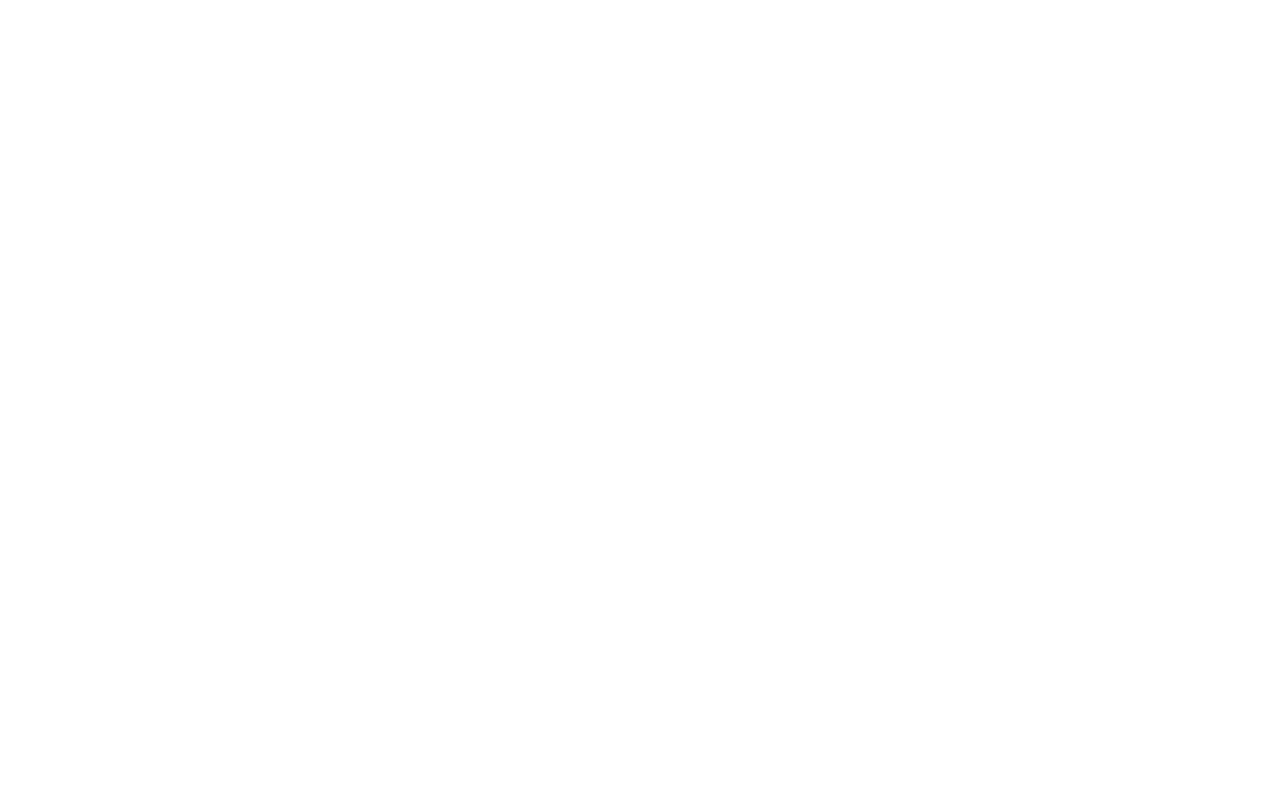
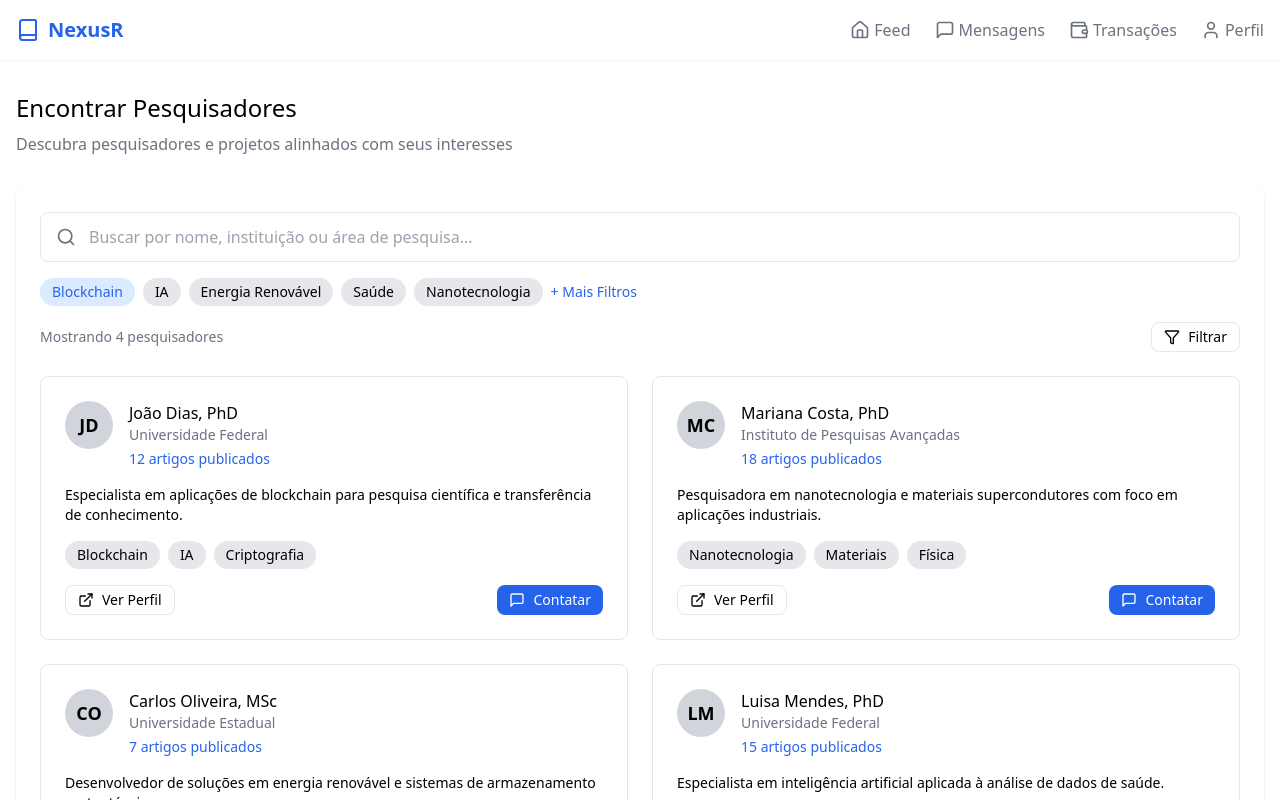
Before and after one commit to MarcoPeixot/ZeDaKombi, a React (Vite) app in the folder frontend/: page /research in a window 1280 px wide. Before the commit this address had no page. Shown: the top 800 px of the page. Built offline with nearby package versions, Linux system fonts and the light colour scheme.

Commit message:
feat: add research

```diff
--- a/frontend/src/components/ui/navbar.tsx
+++ b/frontend/src/components/ui/navbar.tsx
@@ -30,7 +30,7 @@
 
   const entrepreneurLinks = [
     { href: "/feed-empresarios", label: "Feed", icon: Home },
-    { href: "/researchers", label: "Pesquisadores", icon: Users },
+    { href: "/research", label: "Pesquisadores", icon: Users },
     { href: "/transactions", label: "Transações", icon: Wallet },
     { href: "/dashboard", label: "Dashboard", icon: BarChart },
     { href: "/profile", label: "Perfil", icon: User },
--- a/frontend/src/main.tsx
+++ b/frontend/src/main.tsx
@@ -10,6 +10,7 @@
 import CreatePostPage from "./pages/articles/create-post"
 import TransactionsPage from "./pages/transactions"
 import MessagesPage from "./pages/messages"
+import ResearchersPage from "./pages/research"
 
 ReactDOM.createRoot(document.getElementById("root")!).render(
   <React.StrictMode>
@@ -23,6 +24,7 @@
           <Route path="/transactions" element={<TransactionsPage/>}/>
           <Route path="/messages" element={<MessagesPage/>}/>
           <Route path="/feed-empresarios" element={<FeedEmpresarios/>}/>
+          <Route path="/research" element={<ResearchersPage/>}/>
         </Routes>
       </BrowserRouter>
     </UserProvider>
--- /dev/null
+++ b/frontend/src/pages/research.tsx
@@ -0,0 +1,125 @@
+import React from "react";
+import { Navbar } from "../components/ui/navbar";
+import { Filter, Search, MessageSquare, ExternalLink } from "lucide-react";
+
+const researchers = [
+  {
+    id: 1,
+    name: "João Dias, PhD",
+    institute: "Universidade Federal",
+    avatar: "JD",
+    bio: "Especialista em aplicações de blockchain para pesquisa científica e transferência de conhecimento.",
+    tags: ["Blockchain", "IA", "Criptografia"],
+    articles: 12,
+  },
+  {
+    id: 2,
+    name: "Mariana Costa, PhD",
+    institute: "Instituto de Pesquisas Avançadas",
+    avatar: "MC",
+    bio: "Pesquisadora em nanotecnologia e materiais supercondutores com foco em aplicações industriais.",
+    tags: ["Nanotecnologia", "Materiais", "Física"],
+    articles: 18,
+  },
+  {
+    id: 3,
+    name: "Carlos Oliveira, MSc",
+    institute: "Universidade Estadual",
+    avatar: "CO",
+    bio: "Desenvolvedor de soluções em energia renovável e sistemas de armazenamento sustentáveis.",
+    tags: ["Energia", "Sustentabilidade", "Baterias"],
+    articles: 7,
+  },
+  {
+    id: 4,
+    name: "Luisa Mendes, PhD",
+    institute: "Universidade Federal",
+    avatar: "LM",
+    bio: "Especialista em inteligência artificial aplicada à análise de dados de saúde.",
+    tags: ["IA", "Saúde", "Análise de Dados"],
+    articles: 15,
+  },
+];
+
+const ResearchersPage: React.FC = () => {
+  return (
+    <>
+      <Navbar />
+      <div className="container mx-auto px-4 py-8">
+        <div className="mb-8">
+          <h1 className="text-2xl font-medium mb-2">Encontrar Pesquisadores</h1>
+          <p className="text-gray-500">Descubra pesquisadores e projetos alinhados com seus interesses</p>
+        </div>
+
+        <div className="bg-white p-6 rounded-lg shadow">
+          <div className="mb-6">
+            <div className="relative mb-4">
+              <Search className="absolute left-4 top-1/2 transform -translate-y-1/2 h-5 w-5 text-gray-500" />
+              <input
+                type="text"
+                placeholder="Buscar por nome, instituição ou área de pesquisa..."
+                className="w-full pl-12 pr-4 py-3 border rounded-lg focus:outline-none focus:ring-2 focus:ring-blue-500"
+              />
+            </div>
+
+            <div className="flex flex-wrap gap-2 mb-4">
+              <span className="px-3 py-1 bg-blue-100 text-blue-600 rounded-full text-sm">Blockchain</span>
+              <span className="px-3 py-1 bg-gray-200 rounded-full text-sm">IA</span>
+              <span className="px-3 py-1 bg-gray-200 rounded-full text-sm">Energia Renovável</span>
+              <span className="px-3 py-1 bg-gray-200 rounded-full text-sm">Saúde</span>
+              <span className="px-3 py-1 bg-gray-200 rounded-full text-sm">Nanotecnologia</span>
+              <button className="text-blue-600 text-sm">+ Mais Filtros</button>
+            </div>
+
+            <div className="flex justify-between items-center">
+              <div className="text-sm text-gray-500">Mostrando 4 pesquisadores</div>
+              <button className="border px-3 py-1 rounded-lg text-sm flex items-center gap-2">
+                <Filter className="h-4 w-4" /> Filtrar
+              </button>
+            </div>
+          </div>
+
+          <div className="grid md:grid-cols-2 gap-6">
+            {researchers.map((researcher) => (
+              <div key={researcher.id} className="border rounded-lg p-6 hover:shadow-md transition-shadow">
+                <div className="flex gap-4 mb-4">
+                  <div className="w-12 h-12 flex items-center justify-center bg-gray-300 rounded-full text-lg font-semibold">
+                    {researcher.avatar}
+                  </div>
+                  <div>
+                    <h3 className="font-medium">{researcher.name}</h3>
+                    <p className="text-sm text-gray-500">{researcher.institute}</p>
+                    <div className="mt-1 text-sm text-blue-600">
+                      {researcher.articles} artigos publicados
+                    </div>
+                  </div>
+                </div>
+                <p className="text-sm mb-4">{researcher.bio}</p>
+                <div className="flex flex-wrap mb-4">
+                  {researcher.tags.map((tag) => (
+                    <span key={tag} className="px-3 py-1 bg-gray-200 rounded-full text-sm mr-2">
+                      {tag}
+                    </span>
+                  ))}
+                </div>
+                <div className="flex justify-between">
+                  <button className="border px-3 py-1 rounded-lg text-sm flex items-center gap-2">
+                    <ExternalLink className="h-4 w-4" /> Ver Perfil
+                  </button>
+                  <button className="bg-blue-600 text-white px-3 py-1 rounded-lg text-sm flex items-center gap-2">
+                    <MessageSquare className="h-4 w-4" /> Contatar
+                  </button>
+                </div>
+              </div>
+            ))}
+          </div>
+          <div className="mt-6 text-center">
+            <button className="border px-4 py-2 rounded-lg text-sm">Carregar Mais</button>
+          </div>
+        </div>
+      </div>
+    </>
+  );
+};
+
+export default ResearchersPage;
```
